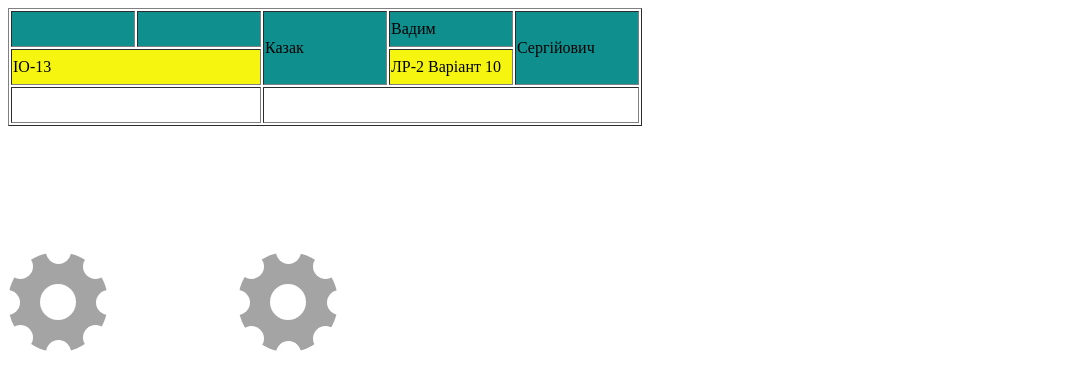
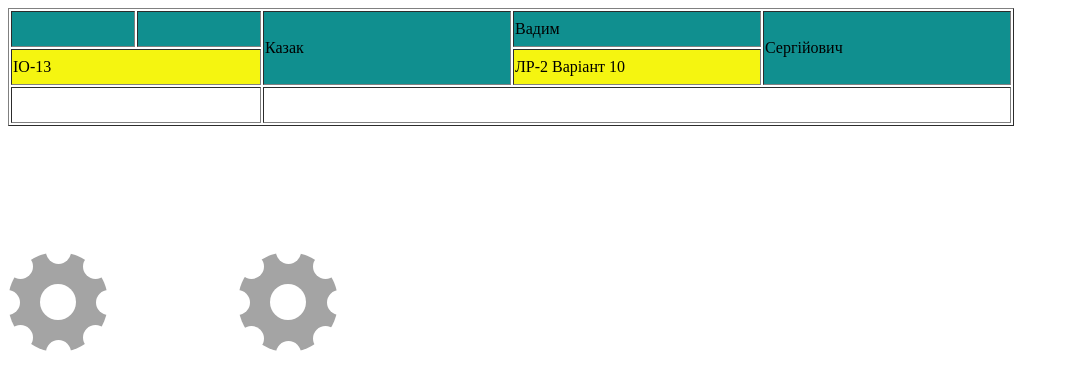
Before and after one commit to sxlwrl/frontend-labs, a website built with Parcel: page src/lab2/lab2.html in a window 1280 px wide. Shown: the whole page, without its empty margins (0-1069 px from the left). Built offline with nearby package versions, Linux system fonts and the light colour scheme.

Commit message:
[change] some style changes

```diff
--- a/src/lab2/lab2.html
+++ b/src/lab2/lab2.html
@@ -15,6 +15,10 @@
       height: 4vh;
     }
 
+    table {
+      table-layout: fixed;
+    }
+
     #first-row {
       background-color: #108f8f;
     }
@@ -29,6 +33,10 @@
 
     #second-row:hover {
       background-color: #108f8f;
+    }
+
+    td[colspan="6"] {
+      width: 75%;
     }
 
   </style>
```
